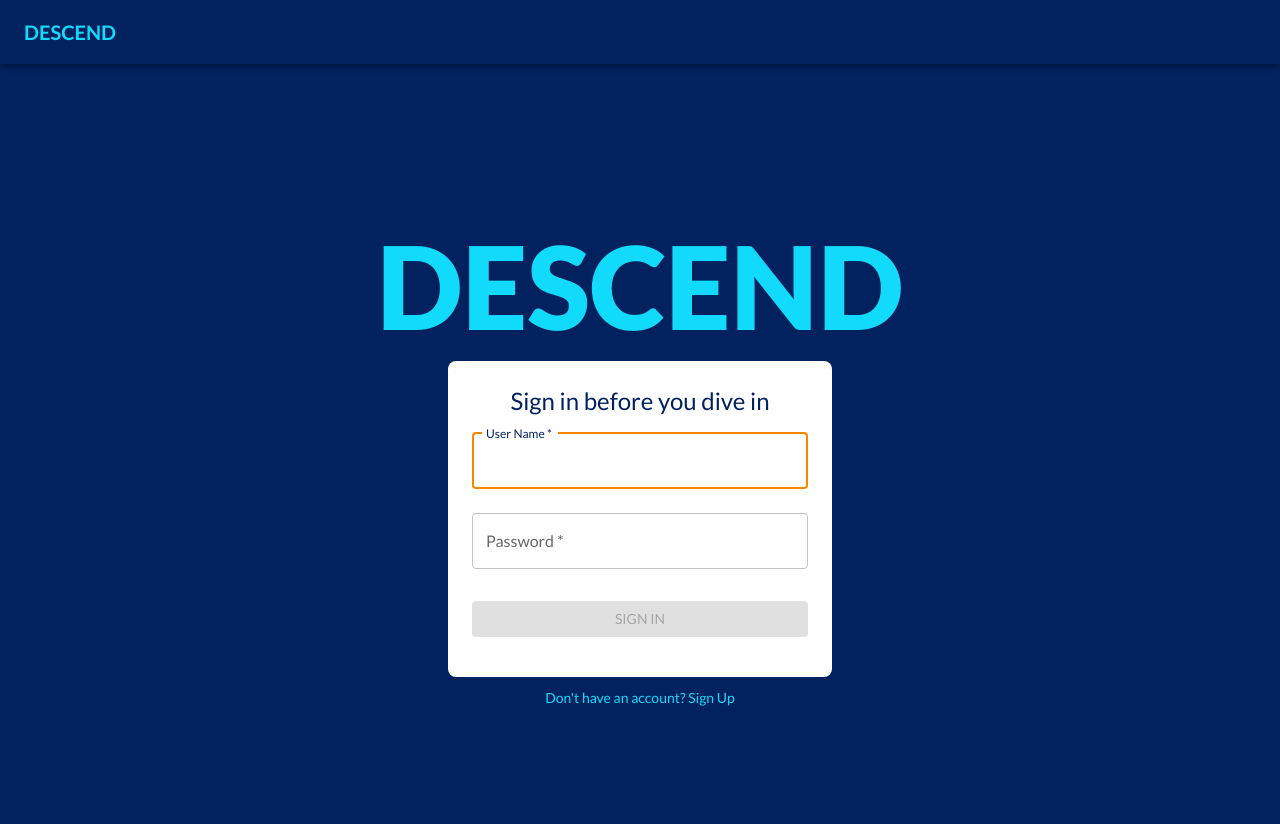
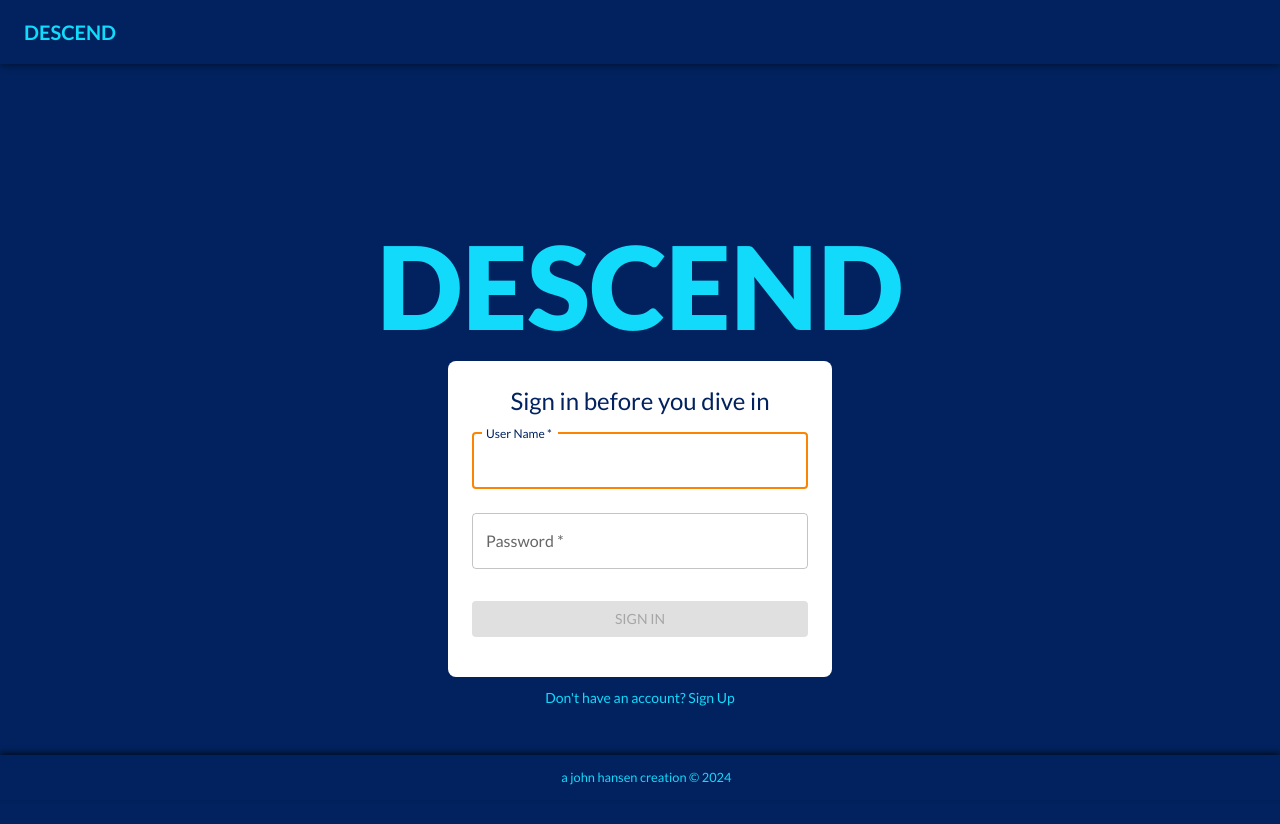
Before and after one commit to johnhansengit/descend-frontend, a React (Vite) app: page / in a window 1280 px wide. Shown: the top 824 px of the page. Built offline with nearby package versions, Linux system fonts and the light colour scheme.

Commit message:
Add footer

```diff
--- a/src/App.css
+++ b/src/App.css
@@ -1,5 +1,6 @@
 a {
   text-decoration: none;
+  color: inherit
 }
 
 a:hover {
--- a/src/components/Footer.jsx
+++ b/src/components/Footer.jsx
@@ -1,11 +1,31 @@
-
+import { Box } from '@mui/material';
 
 const Footer = () => {
+
+  const currentYear = new Date().getFullYear();
+
   return (
-    <div>
-
-    </div>
+    <Box
+      sx={{
+        position: 'fixed',
+        bottom: 0,
+        width: '100%',
+        textAlign: 'center',
+        backgroundColor: (theme) => theme.palette.primary.main,
+        color: (theme) => theme.palette.secondary.main,
+        boxShadow: '0px -3px 5px 0px rgba(0,0,0,0.5)',
+      }}
+    >
+      <p style={{
+        textAlign: "center",
+        fontSize: "0.8em",
+        marginLeft: '1em',
+      }}
+      >
+        a <a href="https://johnhansen.io" rel="noreferrer" target="_blank">john hansen</a> creation  © {currentYear}
+      </p>
+    </Box>
   )
 }
 
-export default Footer
+export default Footer;
--- a/src/components/forms/DiveLogForm.jsx
+++ b/src/components/forms/DiveLogForm.jsx
@@ -239,6 +239,8 @@ const DiveLogForm = ({ toggleAddDiveSite }) => {
         justifyContent="center"
         alignItems="center"
         minHeight="100vh"
+        pt={2}
+        pb={10}
         sx={{
           backgroundColor: (theme) => theme.palette.primary.main,
           color: (theme) => theme.palette.text.primary,
--- a/src/pages/Hub.jsx
+++ b/src/pages/Hub.jsx
@@ -15,6 +15,8 @@ const Hub = () => {
       justifyContent="center"
       alignItems="center"
       minHeight="100vh"
+      pt={2}
+      pb={10}
       sx={{
         backgroundColor: (theme) => theme.palette.primary.main,
         color: (theme) => theme.palette.text.primary,
--- a/src/pages/ProfileSettings.jsx
+++ b/src/pages/ProfileSettings.jsx
@@ -26,6 +26,8 @@ const ProfileSettings = () => {
             justifyContent="center"
             alignItems="center"
             minHeight="100vh"
+            pt={2}
+            pb={10}
             sx={{
                 backgroundColor: (theme) => theme.palette.primary.main,
                 color: (theme) => theme.palette.text.primary,
```
